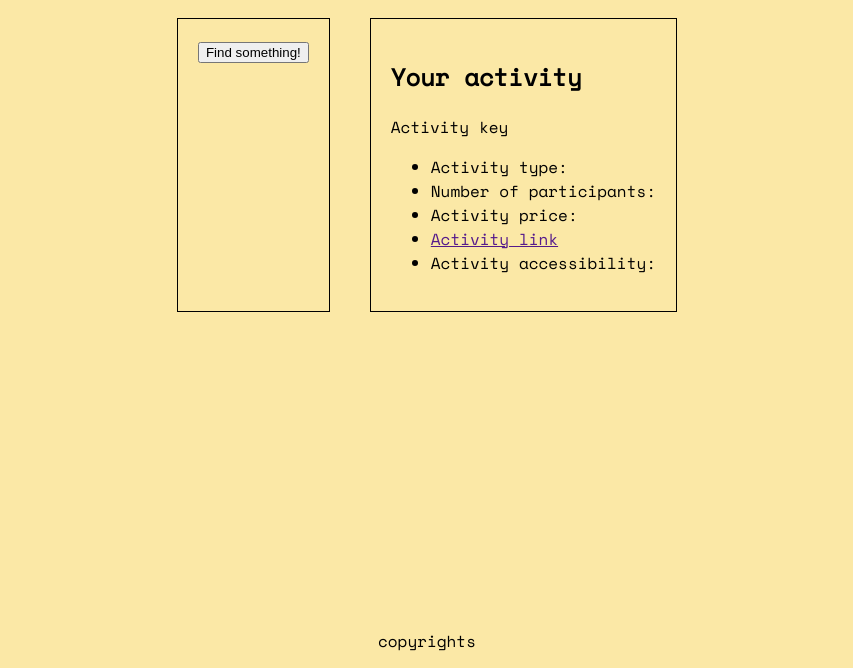
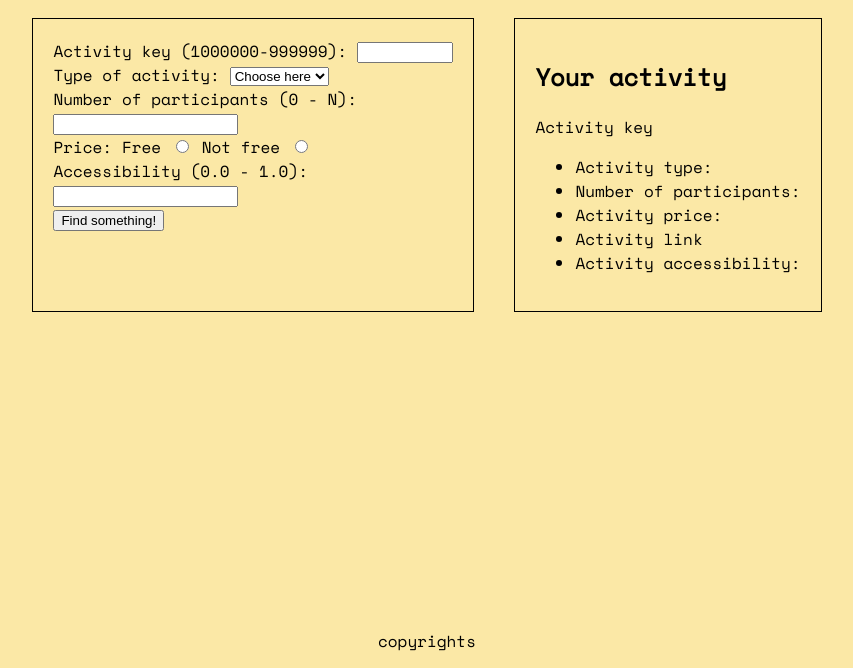
Before and after one commit to ioTardis/cure-boredom, a plain HTML site: page index.html in a window 1280 px wide. Shown: the part 132-800 px from the top of the page, without its empty margins (213-1066 px from the left). Drawn offline with nearby package versions, Linux system fonts and the light colour scheme.

Commit message:
Minor changes in css file Add inputs for custom search

```diff
--- a/index.html
+++ b/index.html
@@ -12,6 +12,30 @@
     </div>
     <div class="container">
         <div class="menu">
+            <label for="key">Activity key (1000000-999999):</label>
+            <input type="number" id="key" name="key" min="1000000" max="9999999"><br>
+            <label for="type">Type of activity: </label>
+            <select name="type" id="type">
+                <option value="" selected="selected" hidden="hidden">Choose here</option>
+                <option value="education">Education</option>
+                <option value="recreational">Recreational</option>
+                <option value="social">Social</option>
+                <option value="diy">DIY</option>
+                <option value="charity">Charity</option>
+                <option value="cooking">Cooking</option>
+                <option value="relaxation">Relaxation</option>
+                <option value="music">Music</option>
+                <option value="busywork">Busywork</option>
+            </select><br>
+            <label for="participants">Number of participants (0 - N):</label>
+            <input type="number" name="participants" id="participants"><br>
+            <span>Price: </span>
+            <label for="price-free">Free</label>
+            <input type="radio" name="price" id="price-free" value="0">
+            <label for="price">Not free</label>
+            <input type="radio" name="price" id="price" value="1"><br>
+            <label for="accessibility">Accessibility (0.0 - 1.0): </label>
+            <input type="number" name="accessibility" id="accessibility"><br>
             <button id="send-request">Find something!</button>
         </div>
         <div class="activity">
@@ -21,7 +45,7 @@
                 <li id="activity-type">Activity type:</li>
                 <li id="activity-participants">Number of participants:</li>
                 <li id="activity-price">Activity price:</li>
-                <li id="activity-link"><a href="">Activity link</a></li>
+                <li id="activity-link">Activity link</li>
                 <li id="activity-accessibility">Activity accessibility:</li>
             </ul>
         </div>
--- a/script.js
+++ b/script.js
@@ -22,7 +22,13 @@ function getActivity() {
             activityType.textContent = `Activity type: ${data['type']}`;
             activityPart.textContent = `Number of participants: ${data['participants']}`;
             activityPrice.textContent = `Activity price: ${data['price']}`;
-            activityLink.setAttribute('href', data['link']);
+            if (data['link'] != '') {
+                activityLink.textContent = '';
+                const a = document.createElement('a');
+                a.setAttribute('href', data['link']);
+                a.textContent = 'Link';
+                activityLink.appendChild(a);
+            } else activityLink.textContent = 'No link';
             activityAccess.textContent = `Activity accessibility: ${data['accessibility']}`;
         })
         .catch(function(error) {
--- a/styles.css
+++ b/styles.css
@@ -30,11 +30,13 @@ body {
 .menu {
     padding: 20px;
     border: 1px black solid;
+    max-width: 400px;
 }
 
 .activity {
     border: 1px black solid;
     padding: 20px;
+    max-width: 600px;
 }
 
 .footer {
```
